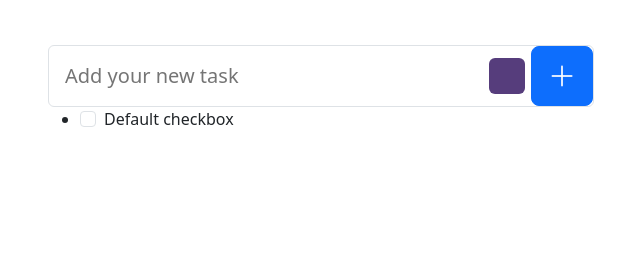
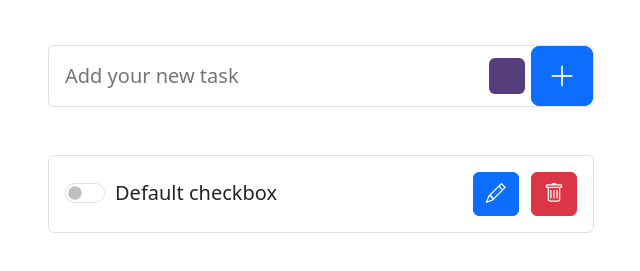
Before and after one commit to Bisyri07/Todo_app, a plain HTML site: page index.html in a window 1280 px wide. Shown: the part 189-460 px from the top of the page, without its empty margins (319-959 px from the left). Drawn offline with nearby package versions, Linux system fonts and the light colour scheme.

Commit message:
Completing the user's interface

```diff
--- a/index.html
+++ b/index.html
@@ -28,13 +28,17 @@
           </div>
         </div>
 
-        <ul>
-          <li>
-            <div class="form-check">
+        <ul class="d-flex flex-column mt-5 p-0">
+          <li class="d-flex align-items-center justify-content-between border p-3 mb-2 rounded">
+            <div class="form-check form-switch fs-5">
               <input class="form-check-input" type="checkbox" value="" id="flexCheckDefault">
               <label class="form-check-label" for="flexCheckDefault">
                 Default checkbox
               </label>
+            </div>
+            <div>
+              <button class="btn btn-primary me-2"><i class="bi bi-pencil fs-5"></i></button>
+              <button class="btn btn-danger"><i class="bi bi-trash fs-5"></i></button>
             </div>
           </li>
         </ul>
```
